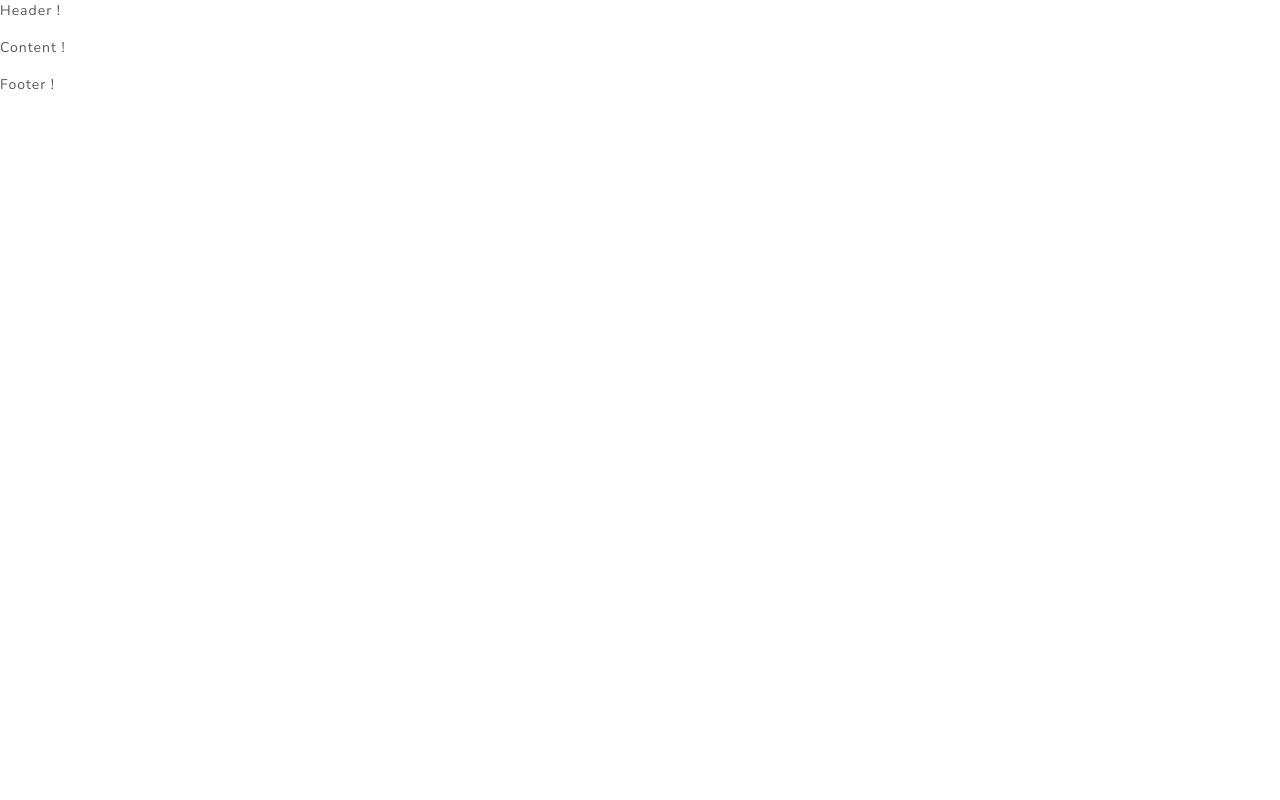
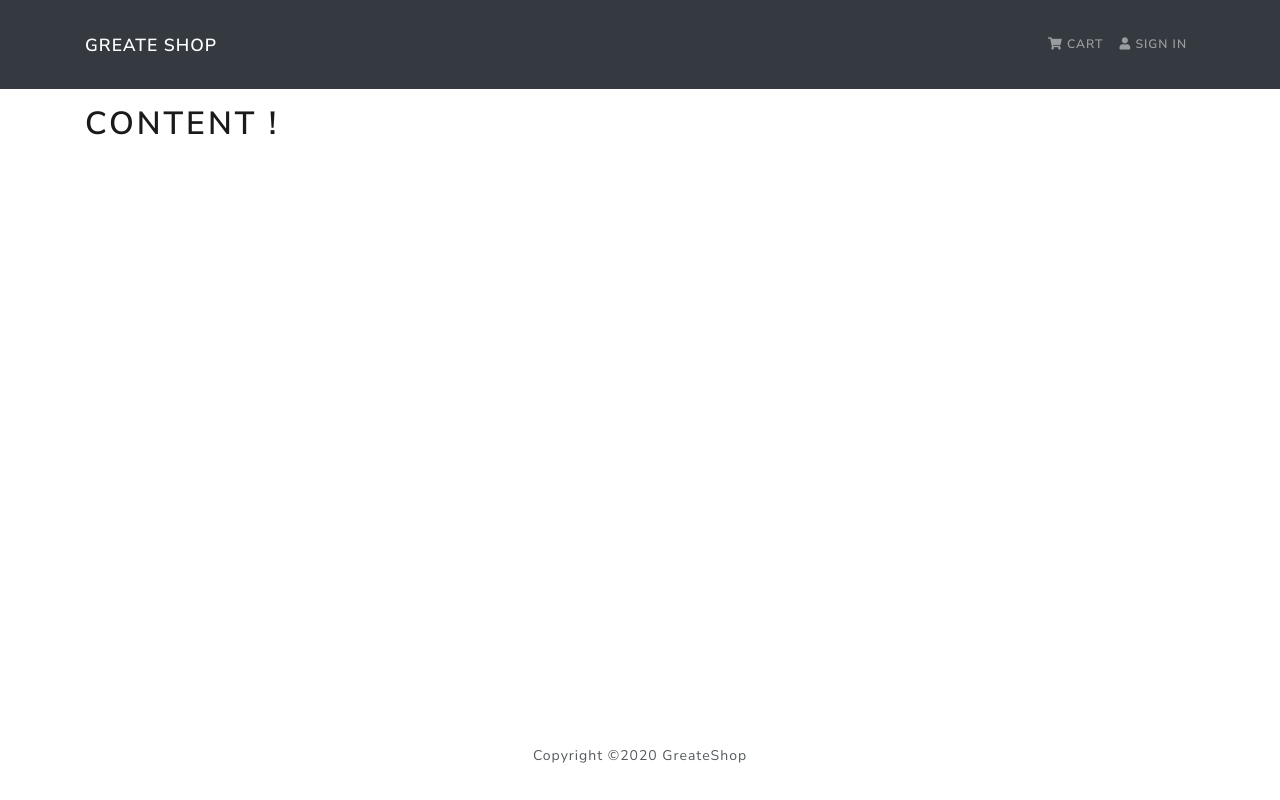
Before and after one commit to Akash52/mern-ecommerce, a React (Create React App) app in the folder frontend/: page / in a window 1280 px wide. Built offline with nearby package versions, Linux system fonts and the light colour scheme.

Commit message:
Navbar Designed

```diff
--- a/frontend/public/index.html
+++ b/frontend/public/index.html
@@ -11,6 +11,12 @@
     />
     <link rel="apple-touch-icon" href="%PUBLIC_URL%/logo192.png" />
     <link rel="manifest" href="%PUBLIC_URL%/manifest.json" />
+    <link
+      rel="stylesheet"
+      href="https://cdnjs.cloudflare.com/ajax/libs/font-awesome/5.15.1/css/all.min.css"
+      integrity="sha512-+4zCK9k+qNFUR5X+cKL9EIR+ZOhtIloNl9GIKS57V1MyNsYpYcUrUeQc9vNfzsWfV28IaLL3i96P9sdNyeRssA=="
+      crossorigin="anonymous"
+    />
     <title>Greate Shop</title>
   </head>
   <body>
--- a/frontend/src/App.js
+++ b/frontend/src/App.js
@@ -1,15 +1,19 @@
 import React from 'react'
-import './bootstrap.min.css'
+import { Container } from 'react-bootstrap'
 import Footer from './Component/Footer'
 import Header from './Component/Header'
 
 const App = () => {
   return (
-    <div>
+    <>
       <Header />
-      <p>Content !</p>
+      <main className="py-3">
+        <Container>
+          <h1>Content !</h1>
+        </Container>
+      </main>
       <Footer />
-    </div>
+    </>
   )
 }
 
--- a/frontend/src/Component/Footer.js
+++ b/frontend/src/Component/Footer.js
@@ -1,10 +1,17 @@
 import React from 'react'
+import { Container, Row, Col } from 'react-bootstrap'
 
 const Footer = () => {
   return (
-    <div>
-      <p>Footer !</p>
-    </div>
+    <footer>
+      <Container>
+        <Row>
+          <Col className="text-center py-3">
+            Copyright &copy;2020 GreateShop
+          </Col>
+        </Row>
+      </Container>
+    </footer>
   )
 }
 
--- a/frontend/src/Component/Header.js
+++ b/frontend/src/Component/Header.js
@@ -1,10 +1,25 @@
 import React from 'react'
-
+import { Nav, Navbar, Container } from 'react-bootstrap'
 const Header = () => {
   return (
-    <div>
-      <p>Header !</p>
-    </div>
+    <header>
+      <Navbar bg="dark" variant="dark" expand="lg" collapseOnSelect>
+        <Container>
+          <Navbar.Brand href="/">Greate Shop</Navbar.Brand>
+          <Navbar.Toggle aria-controls="basic-navbar-nav" />
+          <Navbar.Collapse id="basic-navbar-nav">
+            <Nav className="ml-auto">
+              <Nav.Link href="/cart">
+                <i className="fas fa-shopping-cart"></i> Cart
+              </Nav.Link>
+              <Nav.Link href="/login">
+                <i className="fas fa-user"></i> Sign in
+              </Nav.Link>
+            </Nav>
+          </Navbar.Collapse>
+        </Container>
+      </Navbar>
+    </header>
   )
 }
 
--- a/frontend/src/index.css
+++ b/frontend/src/index.css
@@ -0,0 +1,3 @@
+main{
+    min-height: 80vh;
+}
```
Also changed, not shown: frontend/src/index.js (+6 -5 lines).
